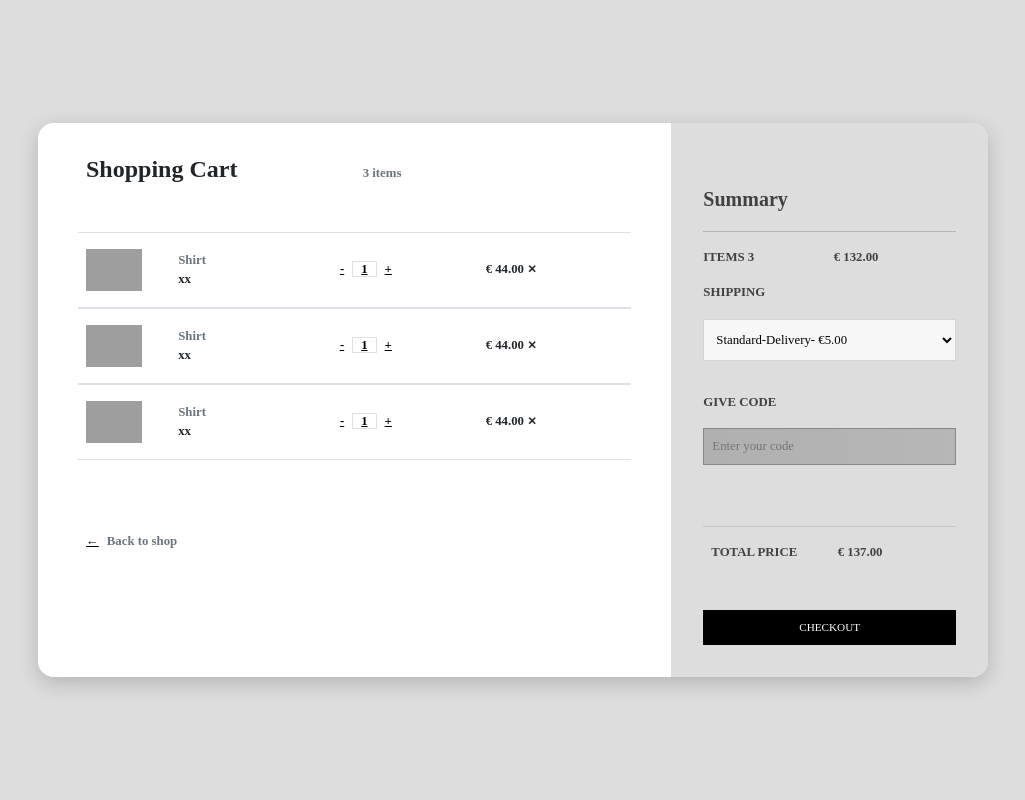
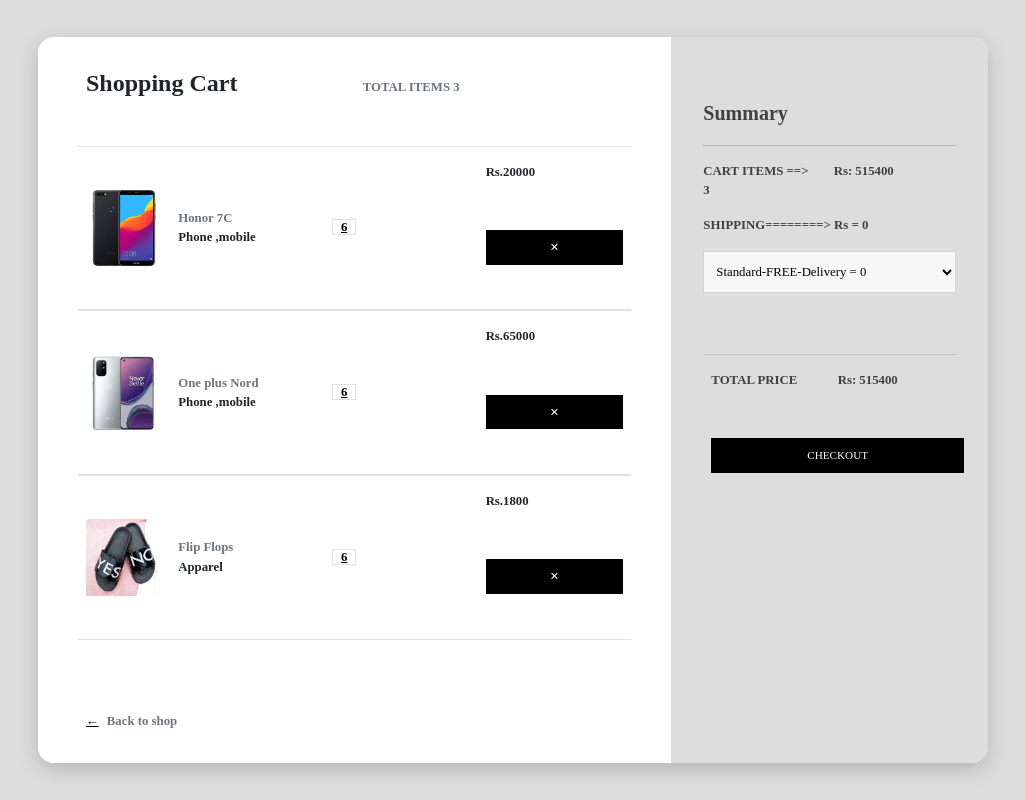
Before and after one commit to UsmanNiz/NUICESTORE, a Django app: page /shop/shoppingcart in a window 1280 px wide. Shown: the whole page, without its empty margins (127-1152 px from the left). Run offline with Django 3.2, Linux system fonts and the light colour scheme; data comes from the database, SQL or seed files in the repository; both versions use the stored data as it was after the commit; grey boxes are pictures that could not be loaded.

Commit message:
HELLO WOLRD we are newbies
newbies

```diff
--- a/mac/shop/templates/shop/shoppingcart.html
+++ b/mac/shop/templates/shop/shoppingcart.html
@@ -17,21 +17,26 @@
                     <div class="col">
                         <h4><b>Shopping Cart</b></h4>
                     </div>
-                    <div class="col align-self-center text-right text-muted">3 items</div>
+                    <div class="col align-self-center text-right text-muted"> TOTAL ITEMS {{allProds|length}}</div>
                 </div>
             </div>
 
+    {% for product in allProds %}
 
-            {% for i in product %}
+
             <div class="row border-top border-bottom">
                 <div class="row main align-items-center">
-                    <div class="col-2"><img class="img-fluid" src="https://i.imgur.com/pHQ3xT3.jpg"></div>
+                    <div class="col-2"><img src='/media/{{product.0.image}}' class="card-img-top" alt="..."></div>
                     <div class="col">
-                        <div class="row text-muted">Shirt</div>
-                        <div class="row">xx</div>
+                        <div class="row text-muted">{{product.0.product_name}}</div>
+                        <div class="row">{{product.0.category}}</div>
                     </div>
-                    <div class="col"> <a href="#">-</a><a href="#" class="border">1</a><a href="#">+</a> </div>
-                    <div class="col">&euro; 44.00 <span class="close">&#10005;</span></div>
+                    <div class="col"> <a href="#" class="border">{{qty.0}}</a> </div>
+                    <div class="col"> Rs.{{product.0.price}}
+                        <form action="/shop/shoppingcart" method="POST" >
+                            {% csrf_token %}
+                        <button name='rem' value = {{product.0.product_id}} type="submit" class="btn close btn-dark">&#10005;</button>
+                        </form></div>
                 </div>
             </div>
 
@@ -45,19 +50,18 @@
             </div>
             <hr>
             <div class="row">
-                <div class="col" style="padding-left:0;">ITEMS 3</div>
-                <div class="col text-right">&euro; 132.00</div>
+                <div class="col" style="padding-left:0;">CART ITEMS ==> {{l}}</div>
+                <div class="col text-right">Rs: {{total}}</div>
             </div>
             <form>
-                <p>SHIPPING</p> <select>
-                    <option class="text-muted">Standard-Delivery- &euro;5.00</option>
+                <p>SHIPPING========> Rs = 0</p> <select>
+                    <option class="text-muted">Standard-FREE-Delivery = 0</option>
                 </select>
-                <p>GIVE CODE</p> <input id="code" placeholder="Enter your code">
             </form>
             <div class="row" style="border-top: 1px solid rgba(0,0,0,.1); padding: 2vh 0;">
                 <div class="col">TOTAL PRICE</div>
-                <div class="col text-right">&euro; 137.00</div>
-            </div> <button class="btn">CHECKOUT</button>
+                <div class="col text-right">Rs: {{total}}</div>
+            </div><a href="/shop/checkout"><button class="btn">CHECKOUT</button> </a>
         </div>
     </div>
 </div>
--- a/mac/shop/views.py
+++ b/mac/shop/views.py
@@ -75,14 +75,24 @@ def search(request):
     return render(request,'shop/search.html')
 
 def shoppingcart(request):
-    cart = Cart.objects.values('product_id')
-    # print(cart)
-    cart_dict = {
-        'product': cart
-    }
-    print(cart_dict)
-    print(cart_dict)
-    return render(request,'shop/shoppingcart.html', cart_dict)
+    if request.method == "POST":
+        if 'rem' in request.POST:
+            return HttpResponse("request")
+    allprods = []
+    total = 0
+    qty = []
+    Prod = Cart.objects.values('product_id', 'quantity')
+    ids = {item['product_id'] for item in Prod}
+    for ids in Prod:
+        p = Product.objects.filter(product_id=ids['product_id']).first()
+        q = Cart.objects.filter(product_id=ids['product_id']).first()
+        total = total + (p.price * q.quantity)
+        products = Product.objects.filter(product_id=ids['product_id'])
+        qty.append(ids['quantity'])
+        allprods.append(products)
+    lengh = len(allprods)
+    params = {'allProds': allprods,'l': lengh, 'total' : total,'qty':qty}
+    return render(request,'shop/shoppingcart.html',params)
 
 def productview(request,myid):
     #fetch the product using Id
@@ -119,6 +129,7 @@ def productview(request,myid):
     return render(request,'shop/productview.html',{'product':product[0]})
 
 def checkout(request):
+
     return render(request,'shop/checkout.html')
 
 def sale(request):
@@ -144,7 +155,6 @@ def sale(request):
 #         form = SignUpForm()
 #     #return render(request, 'signup.html', {'form': form})
 #     return render(request, 'shop/signup.html', {'form': form})
-
 
 def signup(request):
     if request.method == 'POST':
```
Also changed, not shown: mac/shop/templates/shop/checkout.html (+104 -3 lines), mac/db.sqlite3.
